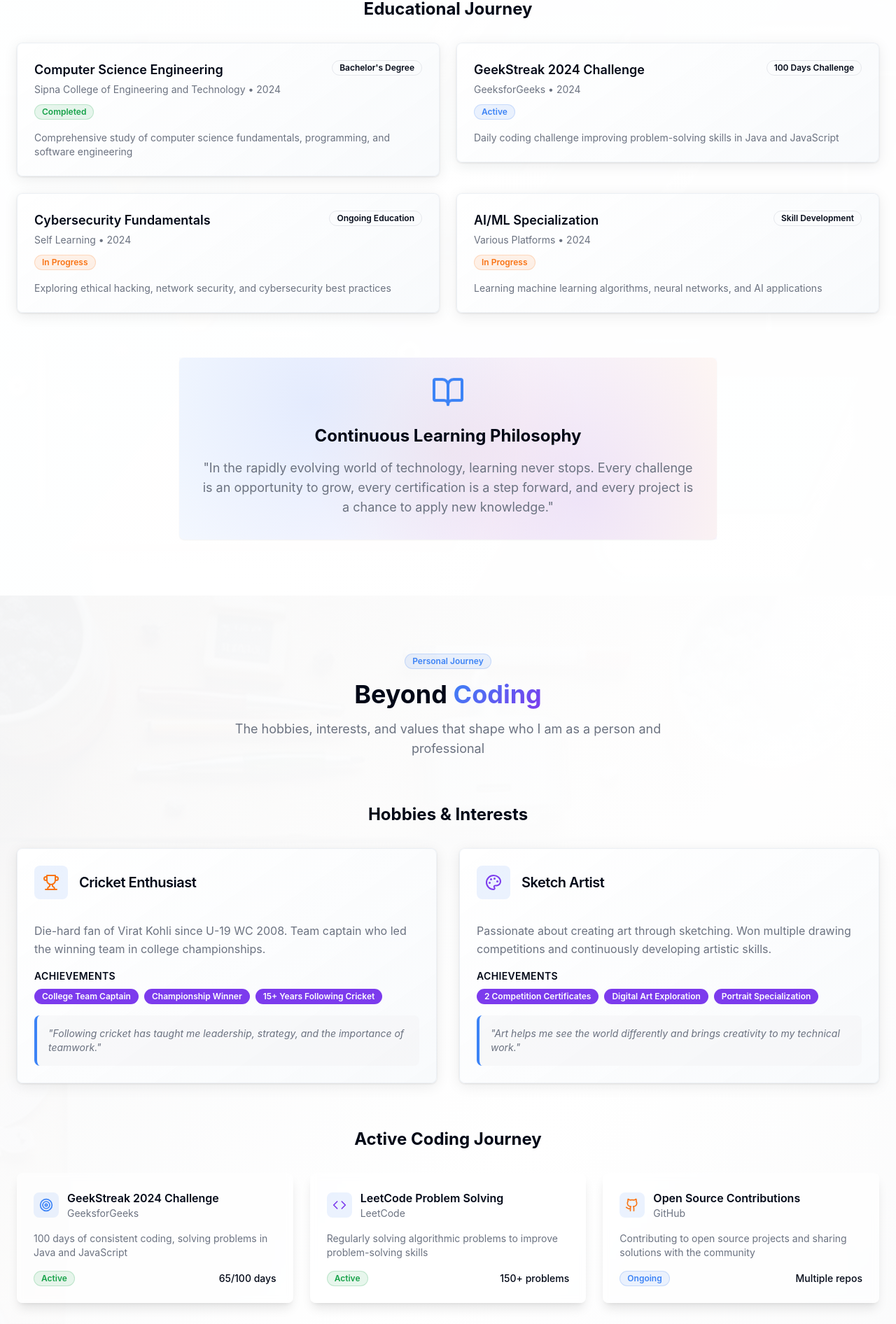
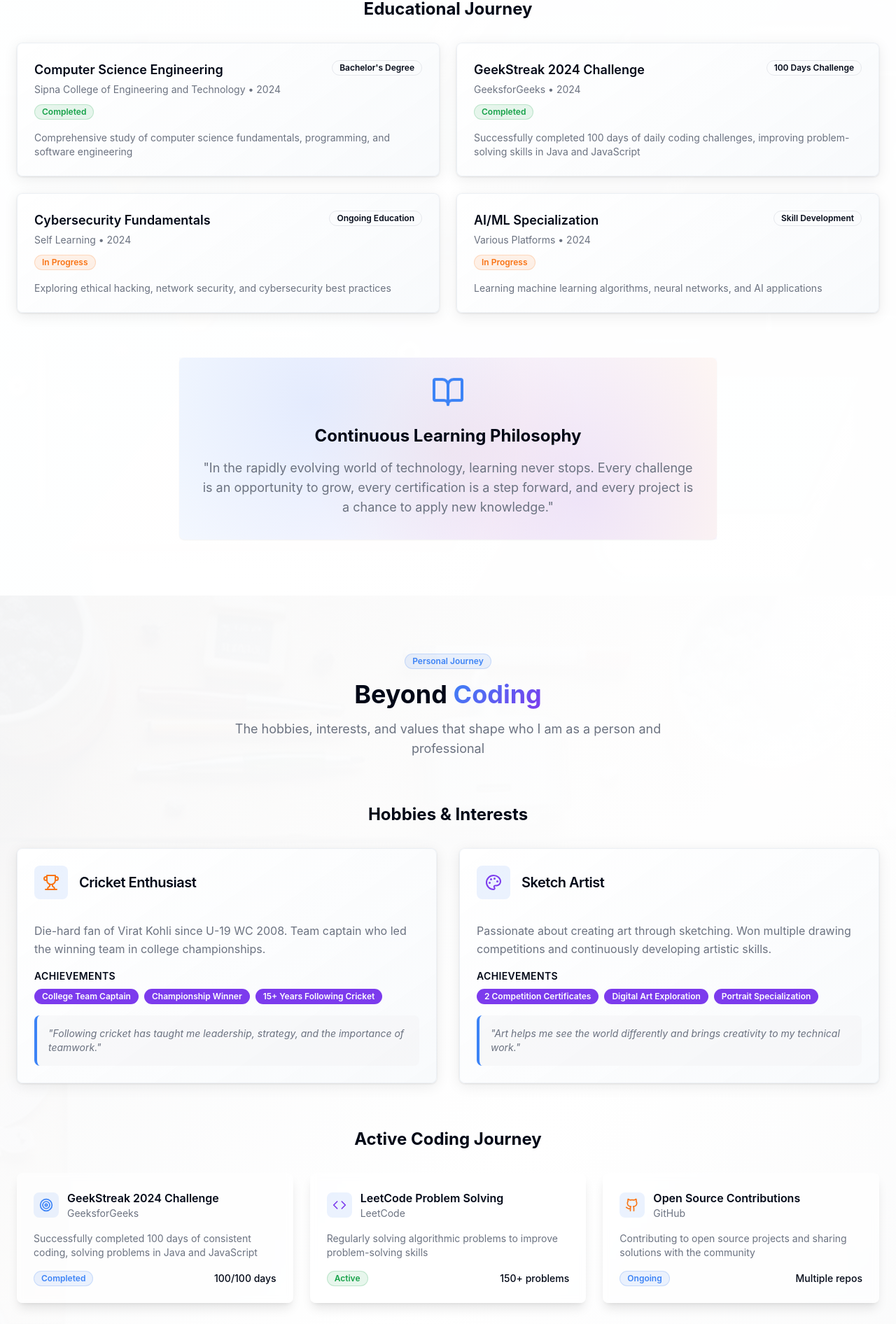
Before and after one commit to Yash08official/yash18-portfolio, a React (Vite) app: page / in a window 1280 px wide. Shown: the part 7569-9461 px from the top of the page at 70% size. Built offline with nearby package versions, Linux system fonts and the light colour scheme.

Commit message:
Update skills with challenge completion
Mark the GeekStreak 2024 challenge as completed.

```diff
--- a/src/components/Portfolio/Certifications.tsx
+++ b/src/components/Portfolio/Certifications.tsx
@@ -74,8 +74,8 @@ const Certifications = () => {
       institution: "GeeksforGeeks",
       year: "2024",
       type: "100 Days Challenge",
-      status: "Active",
-      description: "Daily coding challenge improving problem-solving skills in Java and JavaScript"
+      status: "Completed",
+      description: "Successfully completed 100 days of daily coding challenges, improving problem-solving skills in Java and JavaScript"
     },
     {
       title: "Cybersecurity Fundamentals",
--- a/src/components/Portfolio/PersonalJourney.tsx
+++ b/src/components/Portfolio/PersonalJourney.tsx
@@ -39,9 +39,9 @@ const PersonalJourney = () => {
     {
       title: "GeekStreak 2024 Challenge",
       platform: "GeeksforGeeks",
-      description: "100 days of consistent coding, solving problems in Java and JavaScript",
-      status: "Active",
-      progress: "65/100 days",
+      description: "Successfully completed 100 days of consistent coding, solving problems in Java and JavaScript",
+      status: "Completed",
+      progress: "100/100 days",
       icon: <Target className="w-5 h-5" />,
       color: "text-primary"
     },
```
